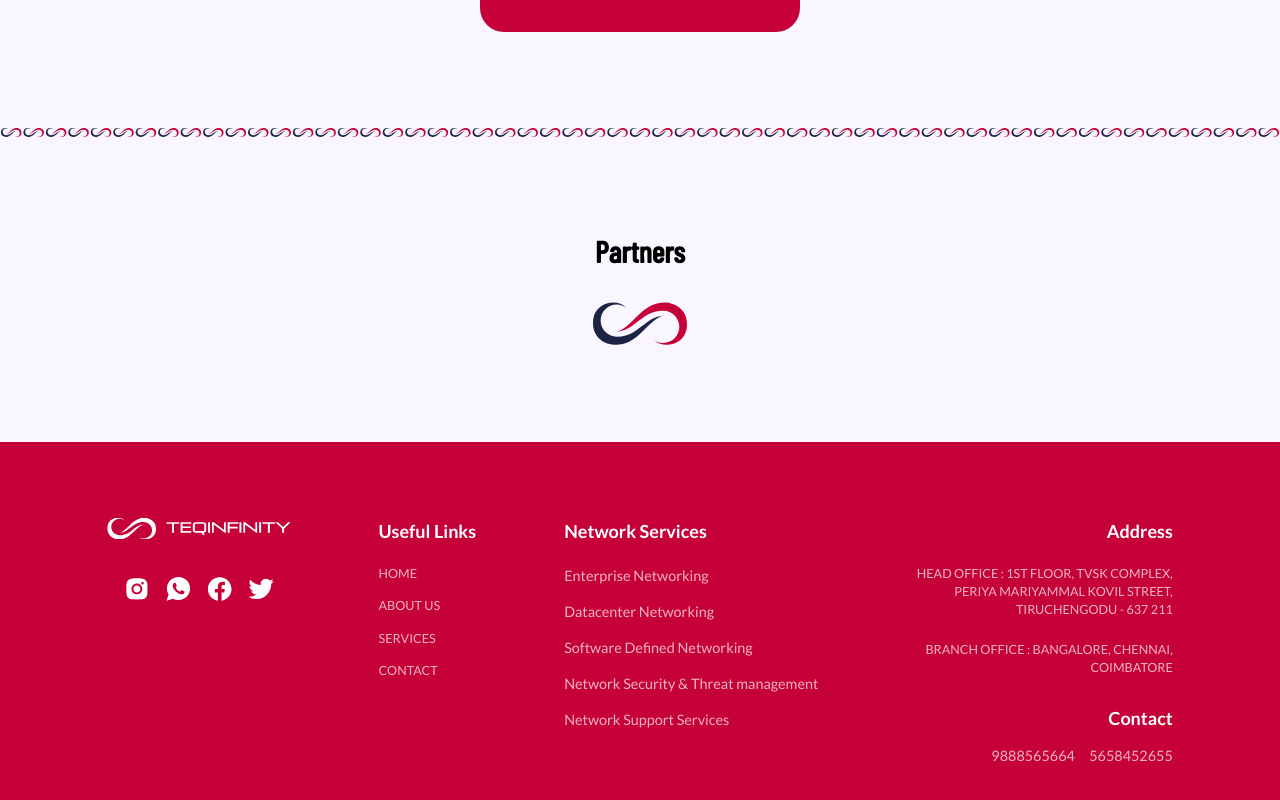
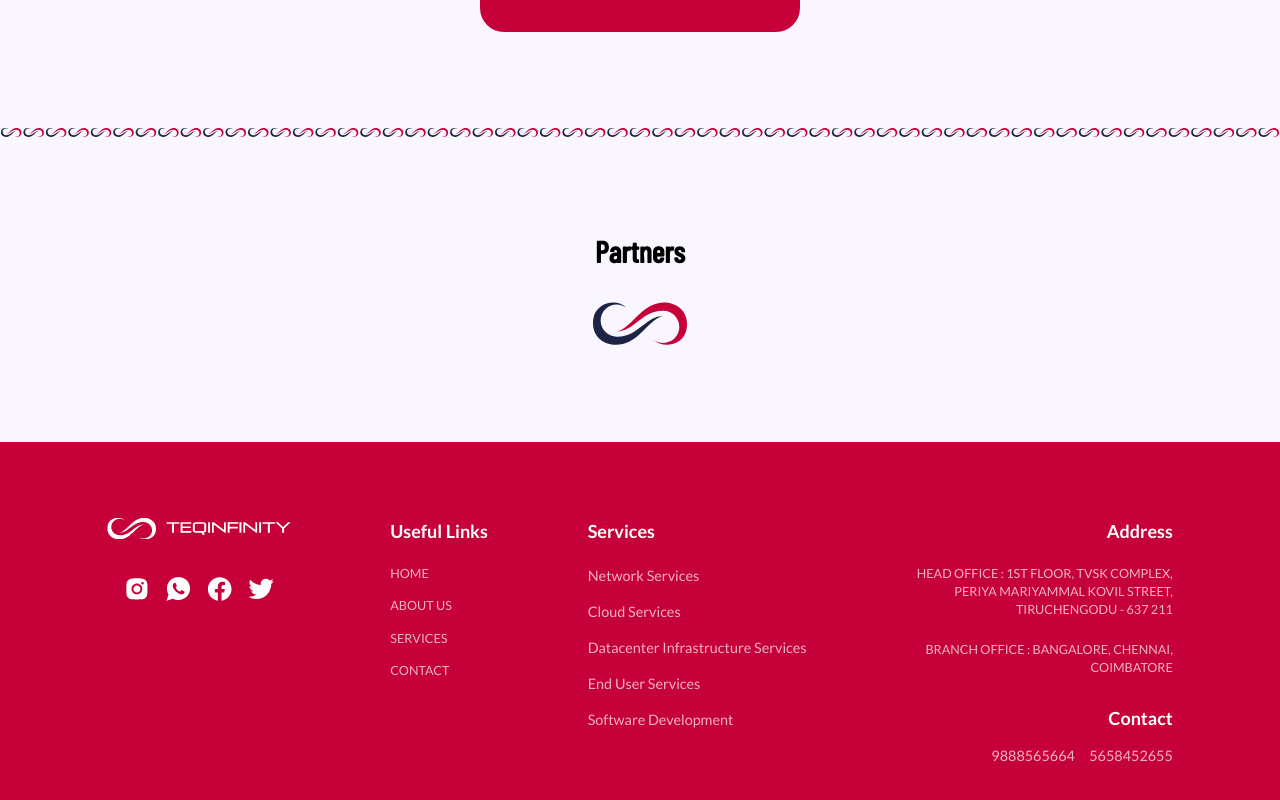
Before and after one commit to devignx/teqinfinity, a React (Vite) app: page / in a window 1280 px wide. Shown: the part 1360-2160 px from the top of the page. Built offline with nearby package versions, Linux system fonts and the light colour scheme; a web font is replaced by a local one.

Commit message:
footer update

```diff
--- a/src/components/Footer.jsx
+++ b/src/components/Footer.jsx
@@ -29,13 +29,13 @@ const Footer = () => {
                     </div>
                 </div>
                 <div className="sm:block md:hidden  text-center md:text-left lg:block">
-                    <h2 className="text-xl text-center md:text-left break-before-avoid font-bold mb-6">Network Services</h2>
+                    <h2 className="text-xl text-center md:text-left break-before-avoid font-bold mb-6">Services</h2>
                     <div className="flex flex-col mx-auto text-white/70 items-center md:items-start gap-4">
-                        <Link to='/network-services#enterprise' className="">Enterprise Networking</Link>
-                        <Link to='/network-services#datacenter' className="">Datacenter Networking</Link>
-                        <Link to='/network-services#software-defined-networking' className="">Software Defined Networking</Link>
-                        <Link to='/network-services#security-threat-mgmt' className="">Network Security & Threat management</Link>
-                        <Link to='/network-services#support-services' className=" ">Network Support Services</Link>
+                            <Link to='/network-services'>Network Services</Link>
+                            <Link to='/cloud-services'>Cloud Services</Link>
+                            <Link to='/datacenter-services'>Datacenter Infrastructure Services</Link>
+                            <Link to='/end-user-services'>End User Services</Link>
+                            <Link to='/software-development'>Software Development</Link>
                     </div>
                 </div>
                 <div className="md:w-3/6 lg:w-1/4">
```
